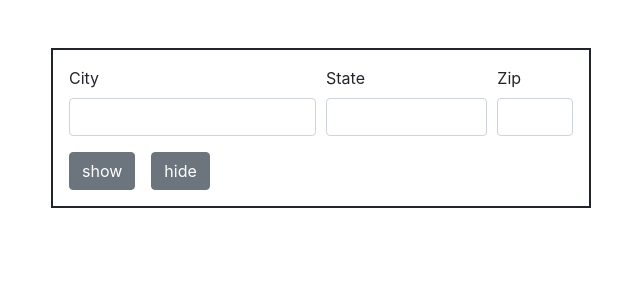
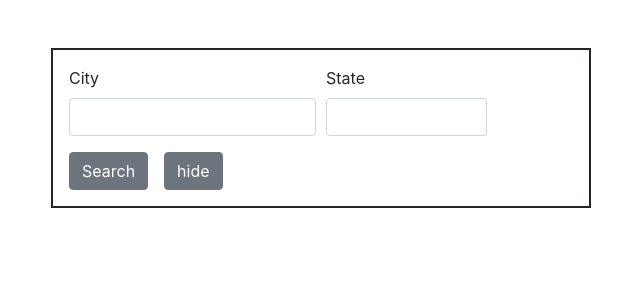
Before and after one commit to kwlahr/react-weather-app, a React (Create React App) app in the folder client/: page / in a window 1280 px wide. Shown: the top 300 px of the page, without its empty margins (34-674 px from the left). Built offline with nearby package versions, Linux system fonts and the light colour scheme.

Commit message:
not sure if i changed anything since last commit

```diff
--- a/client/public/index.html
+++ b/client/public/index.html
@@ -25,7 +25,7 @@
       Learn how to configure a non-root public URL by running `npm run build`.
     -->
     <link rel="https://cdnjs.cloudflare.com/ajax/libs/reactstrap/4.8.0/reactstrap.min.js"/>
-    <title>React App</title>
+    <title>Weather App</title>
   </head>
   <body>
     <noscript>You need to enable JavaScript to run this app.</noscript>
--- a/client/src/App.js
+++ b/client/src/App.js
@@ -4,6 +4,7 @@ import InputForm from "./components/InputForm/";
 import BasicDataView from "./components/BasicDataView/";
 import FiveDayView from "./components/FiveDayView/";
 import { Container, Row, Col } from "reactstrap";
+
 
 function App() {
   const basicData = useSelector((state) => state.basicData);
--- a/client/src/components/BasicDataView/index.js
+++ b/client/src/components/BasicDataView/index.js
@@ -30,10 +30,19 @@ const BasicDataView = () => {
           <CardHeader>
             <Row>
               <Col>
-                <CardTitle><h3>Searched Location</h3></CardTitle>
+                <CardTitle>
+                  <h3>
+                    location
+                  </h3>
+                </CardTitle>
               </Col>
               <Col>
-                <Button style={{float: "right"}} onClick={() => dispatch(hideBasicData())}>x</Button>
+                <Button
+                  style={{ float: "right" }}
+                  onClick={() => dispatch(hideBasicData())}
+                >
+                  x
+                </Button>
               </Col>
             </Row>
           </CardHeader>
@@ -43,7 +52,9 @@ const BasicDataView = () => {
             <CardText>Low: </CardText>
             <CardText>Percent Chance Preceipitation: </CardText>
           </CardBody>
-          <Button onClick={() => dispatch(showFiveDay())}>Five Day Forecast</Button>
+          <Button onClick={() => dispatch(showFiveDay())}>
+            Five Day Forecast
+          </Button>
         </Card>
       </Container>
     </div>
--- a/client/src/components/InputForm/index.js
+++ b/client/src/components/InputForm/index.js
@@ -14,6 +14,7 @@ import { hideBasicData } from "../../actions/hideBasicData";
 
 const InputForm = () => {
   const dispatch = useDispatch();
+
   return (
     <div>
       <Container
@@ -26,27 +27,27 @@ const InputForm = () => {
         <Row form>
           <Col md={6}>
             <FormGroup>
-              <Label for="exampleCity">City</Label>
-              <Input type="text" name="city" id="exampleCity" />
+              <Label for="state">City</Label>
+              <Input type="text" name="city" id="city" />
             </FormGroup>
           </Col>
           <Col md={4}>
             <FormGroup>
-              <Label for="exampleState">State</Label>
-              <Input type="text" name="state" id="exampleState" />
-            </FormGroup>
-          </Col>
-          <Col md={2}>
-            <FormGroup>
-              <Label for="exampleZip">Zip</Label>
-              <Input type="text" name="zip" id="exampleZip" />
+              <Label for="state">State</Label>
+              <Input type="text" name="state" id="state" />
             </FormGroup>
           </Col>
         </Row>
-        <Button style={{marginRight: "1rem"}} onClick={() => dispatch(showBasicData())}>show</Button>
+        <Button
+          style={{ marginRight: "1rem" }}
+          onClick={() => dispatch(showBasicData())}
+        >
+          Search
+        </Button>
         <Button onClick={() => dispatch(hideBasicData())}>hide</Button>
       </Container>
     </div>
   );
 };
+
 export default InputForm;
```
